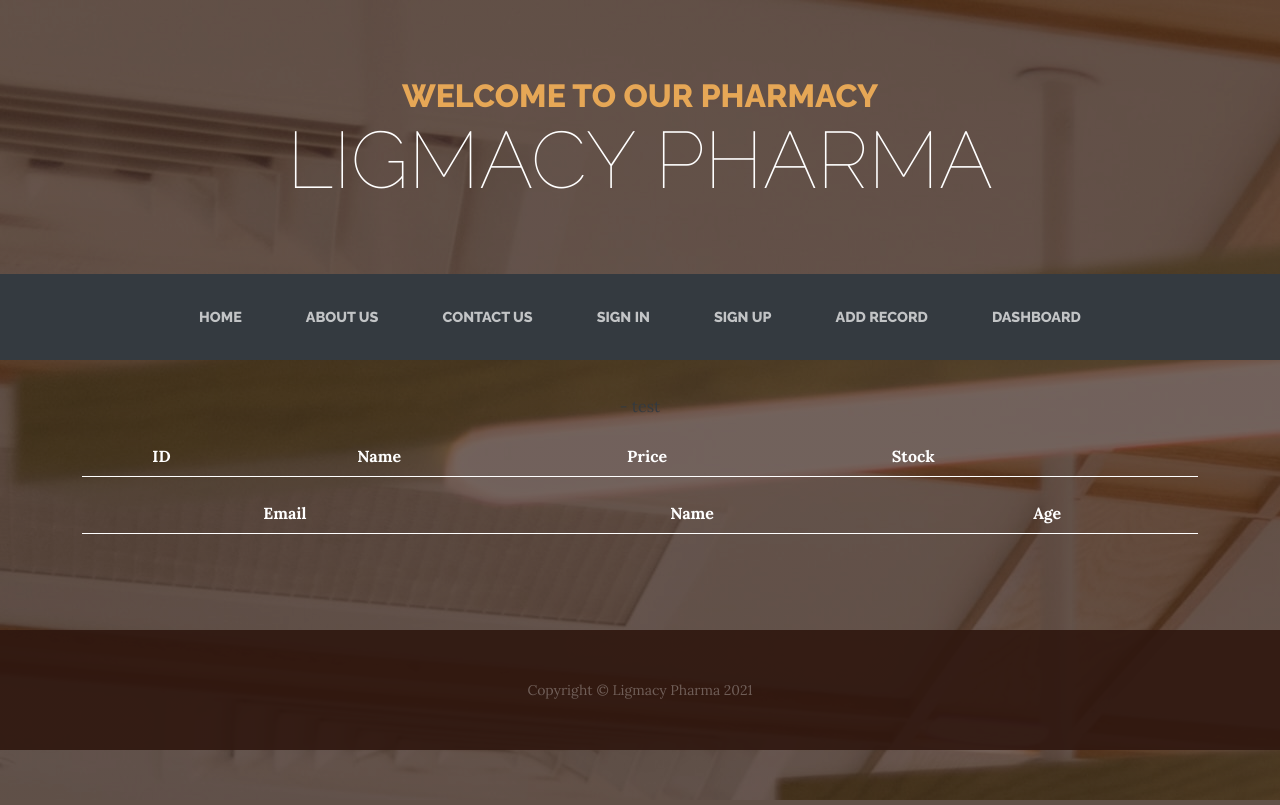
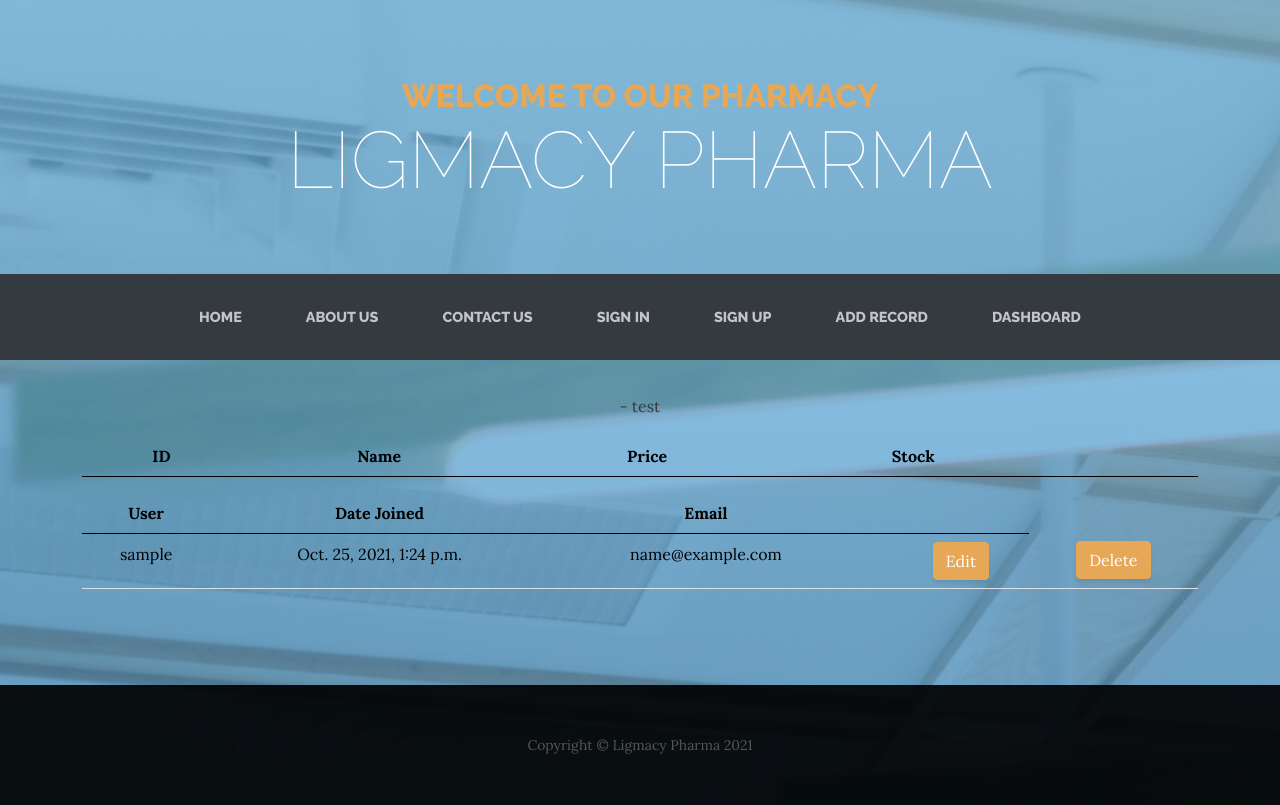
Before and after one commit to DaijobuDes/ligmacy-pharma, a Django app: a page that uses ligmacypharma/ligmacyweb/templates/base.html in a window 1280 px wide. Run offline with Django 3.2, Linux system fonts and the light colour scheme; the visitor is signed in with stand-in values (Sample User, id 1); data comes from the database, SQL or seed files in the repository; data that the repository does not hold is empty; some libraries are stand-ins or nearby versions.

Commit message:
Login/Changes to general color/Updated Dashboard

```diff
--- a/ligmacypharma/ligmacyweb/forms.py
+++ b/ligmacypharma/ligmacyweb/forms.py
@@ -1,4 +1,6 @@
 from django import forms
+from django.contrib.auth.models import User
+from django.db.models.fields import EmailField
 from .models import *
 
 class SignUpForm(forms.ModelForm):
--- a/ligmacypharma/ligmacyweb/templates/base.html
+++ b/ligmacypharma/ligmacyweb/templates/base.html
@@ -15,7 +15,7 @@
     <link rel="stylesheet" href="https://fonts.googleapis.com/css?family=Lora:400,400i,700,700i">
 </head>
 
-<body style="background:linear-gradient(rgba(47, 23, 15, 0.65), rgba(47, 23, 15, 0.65)), url({% static 'assets/img/background.jpg' %});">
+<body style="background:linear-gradient(rgba(95, 182, 236, 0.65), rgba(54, 135, 193, 0.65)), url({% static 'assets/img/background.jpg' %});">
     <h1 class="text-center text-white d-none d-lg-block site-heading"><span class="text-primary site-heading-upper mb-3">welcome to our pharmacy</span><span class="site-heading-lower">ligmacy pharma</span></h1>
     <nav class="navbar navbar-dark navbar-expand-lg bg-dark py-lg-4" id="mainNav">
         <div class="container"><a class="navbar-brand text-uppercase d-lg-none text-expanded" href="#">Brand</a><button data-bs-toggle="collapse" class="navbar-toggler" data-bs-target="#navbarResponsive"><span class="visually-hidden">Toggle navigation</span><span class="navbar-toggler-icon"></span></button>
@@ -25,7 +25,7 @@
                     <li class="nav-item"><a class="nav-link" href="about">About Us</a></li>
                     <li class="nav-item"><a class="nav-link" href="contact">Contact Us</a></li>
                     <li class="nav-item"><a class="nav-link" href="sign_in">Sign In</a></li>
-                    <li class="nav-item"><a class="nav-link" href="sign_up">Sign Up</a></li>
+                    <li class="nav-item"><a class="nav-link" href="register">Sign Up</a></li>
                     <li class="nav-item"><a class="nav-link" href="add_medicine">Add Record</a></li>
                     <li class="nav-item"><a class="nav-link" href="dashboard">Dashboard</a></li>
                 </ul>
@@ -37,7 +37,7 @@
 
     {% endblock %}
 
-    <footer class="text-center footer text-faded py-5">
+    <footer class="text-center footer text-faded py-5" style="background-color:rgba(0, 0, 0, 0.911)">
         <div class="container">
             <p class="m-0 small">Copyright&nbsp;©&nbsp;Ligmacy Pharma 2021</p>
         </div>
--- a/ligmacypharma/ligmacyweb/templates/dashboard.html
+++ b/ligmacypharma/ligmacyweb/templates/dashboard.html
@@ -14,7 +14,7 @@
       </div>
       <div class="table-responsive" style="background: var(--bs-brown);">
         <p> {{user.get_username }} - test</p>
-          <table class="table" style="color: white">
+          <table class="table" style="color: black">
               <thead>
                   <tr>
                       <th>ID</th>
@@ -92,19 +92,28 @@
           </table>
       </div>
       <div class="table-responsive" style="background: var(--bs-brown);">
-          <table class="table" style="color: white">
+          <table class="table" style="color: black">
               <thead>
                   <tr>
+                      <!-- <th>Email</th>
+                      <th>Name</th>
+                      <th>Age</th> -->
+                      <th>User</th>
+                      <th>Date Joined</th>
                       <th>Email</th>
-                      <th>Name</th>
-                      <th>Age</th>
+                      <th></th>
+                      <th></th>
                   </tr>
               </thead>
               <tbody>
                   {% for a in acc %}
                   <tr>
+                      <!-- <td>{{a.email}}</td>
+                      <td>{{a.name}}</td>
+                      <td>{{a.age}}</td> -->
+                      <td>{{a.username}}</td>
+                      <td>{{a.date_joined}}</td>
                       <td>{{a.email}}</td>
-                      <td>{{a.name}}</td>
                       <td>{{a.age}}</td>
                       <td><button type="button" class="btn btn-primary" data-bs-toggle="modal" data-bs-target="#b{{a.id}}">
                           Edit
@@ -121,9 +130,12 @@
                                       {% csrf_token %}
                                       <h2 class="visually-hidden">Login Form</h2>
                                       <div class="mb-3"><input class="form-control" type="user_id" name="user_id" value="{{a.id}}" hidden></div>
+                                      <!-- <div class="mb-3"><input class="form-control" type="email" name="email" value="{{a.email}}" required></div>
+                                      <div class="mb-3"><input class="form-control" type="name" name="name" value="{{a.name}}" required></div>
+                                      <div class="mb-3"><input class="form-control" type="age" name="age" value="{{a.age}}" required></div> -->
+                                      <div class="mb-3"><input class="form-control" type="name" name="name" value="{{a.username}}" required></div>
+                                      <div class="mb-3"><input class="form-control" type="date" name="date" value="{{a.date_joined}}" required></div>
                                       <div class="mb-3"><input class="form-control" type="email" name="email" value="{{a.email}}" required></div>
-                                      <div class="mb-3"><input class="form-control" type="name" name="name" value="{{a.name}}" required></div>
-                                      <div class="mb-3"><input class="form-control" type="age" name="age" value="{{a.age}}" required></div>
                                       <div class="mb-3"><button class="btn btn-primary d-block w-100" id="btnAccountUpdateSubmit" name="btnAccountUpdateSubmit" onclick="return confirm('Are you sure?')" type="submit">Update Account</button></div>
                                   </form>
 
--- a/ligmacypharma/ligmacyweb/templates/index.html
+++ b/ligmacypharma/ligmacyweb/templates/index.html
@@ -12,7 +12,7 @@
         <div class="intro"><img class="img-fluid intro-img mb-3 mb-lg-0 rounded" src="{% static 'assets/img/index-intro.jpg' %}">
             <div class="text-center intro-text p-5 rounded bg-faded">
                 <h2 class="section-heading mb-4"><span class="section-heading-upper">Fresh PRODUCTS</span><span class="section-heading-lower">Worth<br>BUYING</span></h2>
-                <p class="mb-3">Every malaira of our quality starts with our locally trusted sources, checked every product if it is legitimate. Our products are also cheap to buy, we also offer discounts and promotions.</p>
+                <p class="mb-3">Every medicine of our quality starts with our locally trusted sources, checked every product if it is legitimate. Our products are also cheap to buy, we also offer discounts and promotions.</p>
                 <div class="mx-auto intro-button"><a class="btn btn-primary d-inline-block mx-auto btn-xl" role="button" href="#">Visit Us Today!</a></div>
             </div>
         </div>
--- a/ligmacypharma/ligmacyweb/templates/sign_in.html
+++ b/ligmacypharma/ligmacyweb/templates/sign_in.html
@@ -13,8 +13,10 @@
         <div class="illustration"><i class="icon ion-ios-locked-outline"></i></div>
         <div class="mb-3"><input class="form-control" type="email" name="email" placeholder="Email"></div>
         <div class="mb-3"><input class="form-control" type="password" name="password" placeholder="Password"></div>
-        <div class="mb-3"><button class="btn btn-primary d-block w-100" type="submit">Log In</button></div><a class="forgot" href="#">Forgot your email or password?</a>
+        <div class="mb-3"><button class="btn btn-primary d-block w-100" type="submit">Log In</button></div><a class="forgot" href="#">Forgot your password?</a>
     </form>
 </section>
 
+
+
 {% endblock %}
--- a/ligmacypharma/ligmacyweb/urls.py
+++ b/ligmacypharma/ligmacyweb/urls.py
@@ -16,4 +16,5 @@
     url(r'dashboard', views.DashboardView.as_view(), name='dashboard'),
     url(r'add_medicine', views.Add_MedicineView.as_view(), name='add_medicine'),
     url(r'cart', views.CartView.as_view(), name='cart'),
+    url(r'register', views.RegisterView.as_view(), name='register'),
 ]
--- a/ligmacypharma/ligmacyweb/views.py
+++ b/ligmacypharma/ligmacyweb/views.py
@@ -3,6 +3,7 @@
 from django.views.generic import View
 from django.shortcuts import redirect
 from .forms import *
+from django.contrib.auth.models import User
 
 # Create your views here.
 
@@ -77,7 +78,7 @@
 
     def get(self, request):
         meds = Medicine.objects.all()
-        accounts = SignUp.objects.all()
+        accounts = User.objects.all()
         context = {
             'med' : meds,
             'acc' : accounts,
@@ -100,11 +101,21 @@
             user_id = request.POST.get("user_id")
             email = request.POST.get("email")
             name = request.POST.get("name")
-            age = request.POST.get("age")
-            SignUp.objects.filter(id=user_id).update(email=email, name=name, age=age)
+            date_joined = request.POST.get("date")
+            User.objects.filter(id=user_id).update(email=email, username=name, date_joined= date_joined)
         if 'btnAccountDeleteSubmit' in request.POST:
             user_id = request.POST.get("user_id")
-            SignUp.objects.filter(id=user_id).delete()
+            User.objects.filter(id=user_id).delete()
+
+        # if 'btnAccountUpdateSubmit' in request.POST:
+        #     user_id = request.POST.get("user_id")
+        #     email = request.POST.get("email")
+        #     name = request.POST.get("name")
+        #     age = request.POST.get("age")
+        #     SignUp.objects.filter(id=user_id).update(email=email, name=name, age=age)
+        # if 'btnAccountDeleteSubmit' in request.POST:
+        #     user_id = request.POST.get("user_id")
+        #     SignUp.objects.filter(id=user_id).delete()
 
         return HttpResponse("<meta http-equiv='refresh' content='2; url='ligmacyweb/dashboard'><script>function f() { alert('Success!'); }</script><body onload='f()'></body>")
 
@@ -171,3 +182,25 @@
             print(form)
 
         return render(request, "cart.html", context)
+
+class RegisterView(View):
+
+    def __init__(self):
+        pass
+
+    def post(self, request):
+        print(request.POST)
+
+        if 'btnRegister' in request.POST:
+            form = User
+            username = request.POST.get("username")
+            password = request.POST.get("password")
+            # email = request.POST.get("email")
+
+            form = User(username = username, password= password)
+            form.save()
+
+        return render(request, "register.html")
+
+    def get(self, request):
+        return render(request, "register.html")
```
Also changed, not shown: ligmacypharma/ligmacyweb/templates/register.html (added, +23 -0 lines).
